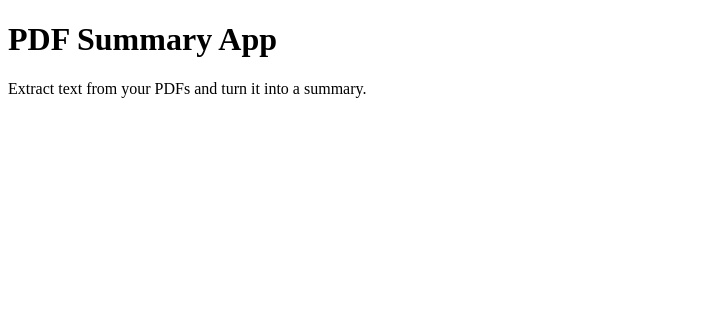
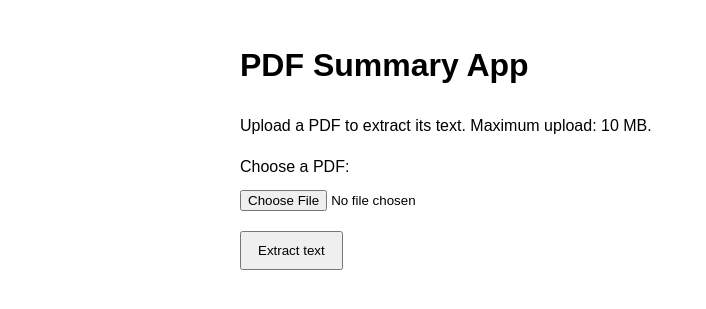
Before and after one commit to ThompsonAJT/pdf-summary-app, a Flask app: page / in a window 1280 px wide. Shown: the top 309 px of the page, without its empty margins (0-706 px from the left). Run offline with Flask 3, Linux system fonts and the light colour scheme.

Commit message:
PDF uploading and text extraction logic added to the Flask application. The app now allows users to upload PDF files, extracts text from them, and displays the extracted text on a new page. The home page has been updated to include a file upload form.

```diff
--- a/app.py
+++ b/app.py
@@ -1,13 +1,57 @@
-#imp
-from flask import Flask, render_template
-#Imports Flask, the class we use to create our web application.
+from flask import Flask, render_template, request
+from pypdf import PdfReader
+from pypdf.errors import PyPdfError
+
 app = Flask(__name__)
 
-#create app & store in app
-@app.route("/")
+# Limit uploads to 10 MB.
+app.config["MAX_CONTENT_LENGTH"] = 10 * 1024 * 1024
+
+
+@app.route("/", methods=["GET", "POST"])
 def home():
-    return render_template("index.html")
-#handles requests for / (the home page) and returns a simple HTML
+    text = ""
+    error = ""
+
+    if request.method == "POST":
+        pdf = request.files.get("pdf")
+
+        if not pdf or not pdf.filename:
+            error = "Please choose a PDF."
+        elif not pdf.filename.lower().endswith(".pdf"):
+            error = "Please upload a PDF file."
+        else:
+            try:
+                reader = PdfReader(pdf.stream)
+
+                if reader.is_encrypted:
+                    error = "Please upload a PDF without password protection."
+                else:
+                    text = "\n\n".join(
+                        page.extract_text() or ""
+                        for page in reader.pages
+                    )
+
+                    if not text.strip():
+                        error = (
+                            "No text was found. This PDF may contain scanned "
+                            "images, which need optical character recognition (OCR)."
+                        )
+
+            except (PyPdfError, ValueError, OSError):
+                error = "This PDF could not be read. Try another file."
+
+    return render_template("index.html", text=text, error=error)
+
+
+@app.errorhandler(413)
+def upload_too_large(error):
+    return render_template(
+        "index.html",
+        text="",
+        error="The upload is too large. Please choose a PDF under 10 MB."
+    ), 413
+
 
 if __name__ == "__main__":
     app.run(port=5001, debug=True)
--- a/templates/index.html
+++ b/templates/index.html
@@ -4,9 +4,63 @@
     <meta charset="UTF-8">
     <meta name="viewport" content="width=device-width, initial-scale=1.0">
     <title>PDF Summary App</title>
+    <style>
+        body {
+            max-width: 800px;
+            margin: 40px auto;
+            padding: 0 20px;
+            font-family: Arial, sans-serif;
+            line-height: 1.6;
+        }
+
+        input, button {
+            margin: 10px 0;
+            max-width: 100%;
+        }
+
+        button {
+            padding: 10px 16px;
+            cursor: pointer;
+        }
+
+        textarea {
+            box-sizing: border-box;
+            width: 100%;
+            min-height: 350px;
+            padding: 12px;
+        }
+
+        .error {
+            color: #b00020;
+        }
+    </style>
 </head>
 <body>
     <h1>PDF Summary App</h1>
-    <p>Extract text from your PDFs and turn it into a summary.</p>
+    <p>Upload a PDF to extract its text. Maximum upload: 10 MB.</p>
+
+    <form method="POST" enctype="multipart/form-data">
+        <label for="pdf">Choose a PDF:</label>
+        <br>
+        <input
+            type="file"
+            id="pdf"
+            name="pdf"
+            accept=".pdf,application/pdf"
+            required
+        >
+        <br>
+        <button type="submit">Extract text</button>
+    </form>
+
+    {% if error %}
+        <p class="error" role="alert">{{ error }}</p>
+    {% endif %}
+
+    {% if text %}
+        <h2>Extracted text</h2>
+        <label for="extracted-text">Your PDF's text:</label>
+        <textarea id="extracted-text" readonly>{{ text }}</textarea>
+    {% endif %}
 </body>
 </html>
```
